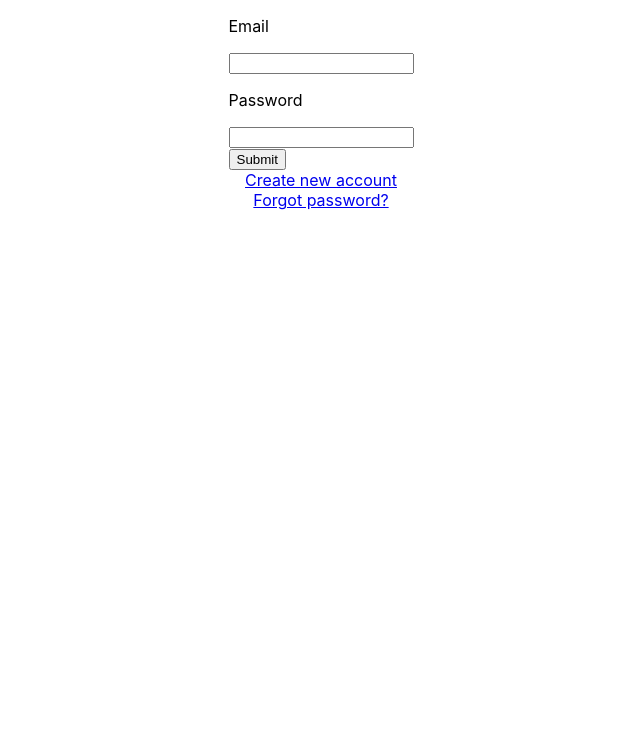
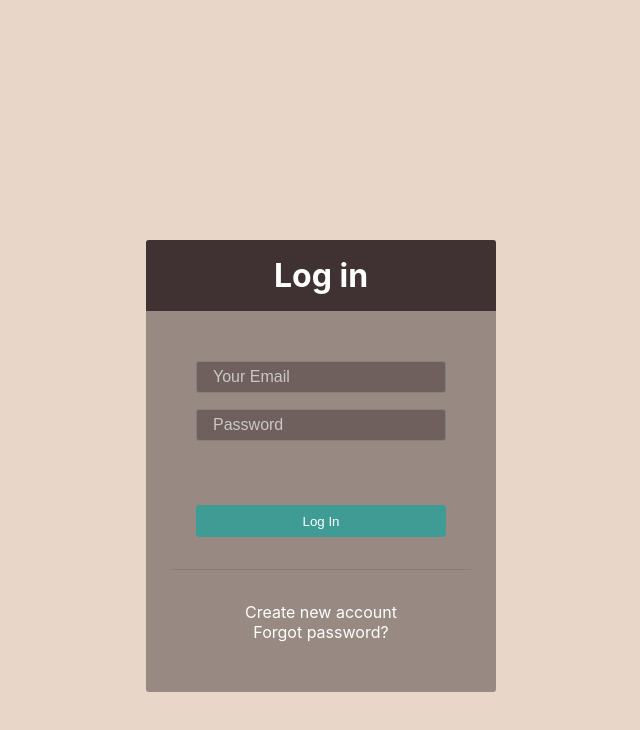
Before and after one commit to Scott-Andermann/review-scraper, a React (Create React App) app in the folder scraper-app/: page / in a window 1280 px wide. Shown: the top 730 px of the page, without its empty margins (319-959 px from the left). Built offline with nearby package versions, Linux system fonts and the light colour scheme.

Commit message:
style login page

```diff
--- a/scraper-app/src/components/App/App.css
+++ b/scraper-app/src/components/App/App.css
@@ -1,5 +1,13 @@
+* {
+  box-sizing: border-box;
+}
+
 ul {
   list-style: none;
+}
+
+p, h1 {
+  margin-block: 0;
 }
 
 .App {
--- a/scraper-app/src/components/Login/Login.css
+++ b/scraper-app/src/components/Login/Login.css
@@ -1,5 +1,113 @@
+.header-container {
+    display: flex;
+    align-items: center;
+    justify-content: center;
+    padding-top: 1rem;
+    padding-bottom: 1rem;
+    width: 100%;
+    color: white;
+    background-color: #403233;
+    border-radius: 3px 3px 0 0;
+}
+
 .login-wrapper {
     display: flex;
     flex-direction: column;
     align-items: center;
+    width: 100vw;
+    height: 100vh;
+    margin: auto;
+    background-color: #B57F504f;
 }
+
+.login-container {
+    display: flex;
+    flex-direction: column;
+    align-items: center;
+    justify-content: center;
+    margin: auto;
+    margin-top: 15rem;
+    width: 350px;
+    background-color: #40323378;
+    padding-bottom: 50px;
+    border-radius: 3px;
+}
+
+.login-form {
+    padding: 50px;
+    padding-bottom: 0px;
+}
+
+.input-label {
+    margin: auto;
+}
+
+.input-field {
+    margin: auto;
+    margin-bottom: 1rem;
+    font-size: 1rem;
+    padding-left: 1rem;
+    padding-right: 1rem;
+    width: 250px;
+    height: 2rem;
+    border-radius: 3px;
+    border: 1px solid gray;
+    background-color: #40323378;
+    color: #FBFFFE;
+}
+
+.input-field::placeholder {
+    color: #FBFFFE;
+    opacity: .65;
+}
+
+.input-field:focus {
+    border: 2px solid gray;
+    background-color: #FBFFFE;
+    color: black;
+    outline: none;
+}
+
+.submit-wrapper {
+    display: flex;
+    justify-content: center;
+    margin-top: 3rem;
+    margin-bottom: 2rem;
+}
+
+.submit-button {
+    width: 250px;
+    height: 2rem;
+    background-color: rgb(63, 156, 149);
+    border: 1px solid rgb(63, 156, 149);
+    border-radius: 3px;
+    color: white;
+    transition: linear 0.15s;
+}
+
+.submit-button:hover {
+    background-color: rgb(58, 148, 142);
+}
+
+.submit-button:active {
+    background-color: rgb(106, 192, 185);
+}
+
+.alt-actions {
+    display: flex;
+    flex-direction: column;
+    justify-content: center;
+    align-items: center;
+    width: 300px;
+    border-top: 1px solid gray;
+    padding-top: 2rem;
+}
+
+.login-link {
+    color: #FBFFFE;
+    text-decoration: none;
+}
+
+.login-link:hover {
+    text-decoration: underline;
+}
--- a/scraper-app/src/components/Login/Login.js
+++ b/scraper-app/src/components/Login/Login.js
@@ -13,6 +13,7 @@ const loginUser = async (credentials) => {
 }
 
 const Login = ({saveToken}) => {
+    // scottandermann@gmail.com / 123123
     const [username, setUsername] = useState('');
     const [password, setPassword] = useState('');
 
@@ -27,21 +28,28 @@ const Login = ({saveToken}) => {
 
     return (
         <div className="login-wrapper">
-            <form onSubmit={handleSubmit}>
-                <label>
-                    <p>Email</p>
-                    <input type='text' value={username} onChange={(e) => setUsername(e.target.value)}/>
-                </label>
-                <label>
-                    <p>Password</p>
-                    <input type='password' value={password} onChange={(e) => setPassword(e.target.value)}/>
-                </label>
-                <div>
-                    <button type='submit'>Submit</button>
+            <div className="login-container">
+                <div className='header-container'>
+                    <h1>Log in</h1>
                 </div>
-            </form>
-            <Link to='/create_account'>Create new account</Link>
-            <Link to='/account_recovery'>Forgot password?</Link>
+                <form className='login-form' onSubmit={handleSubmit}>
+                    <div className='input-label'>
+                        <input className='input-field' type='text' value={username} onChange={(e) => setUsername(e.target.value)} placeholder='Your Email' />
+                    </div>
+                    <div className='input-label'>
+                        <input className='input-field' type='password' value={password} onChange={(e) => setPassword(e.target.value)} placeholder='Password' />
+                    </div>
+
+                    <div className='submit-wrapper'>
+                        <button className='submit-button' type='submit'>Log In</button>
+                    </div>
+                </form>
+                <div className="alt-actions">
+                    <Link className='login-link' to='/create_account'>Create new account</Link>
+                    <Link className='login-link' to='/account_recovery'>Forgot password?</Link>
+
+                </div>
+            </div>
         </div>
      );
 }
--- a/scraper-app/src/components/Main/Main.js
+++ b/scraper-app/src/components/Main/Main.js
@@ -118,6 +118,10 @@ function App({token, removeToken}) {
         initializeData();
     }, []);
 
+    useEffect(() => {
+        updateCharts()
+    }, [selection]);
+
 
     return (
         <div className='App'>
@@ -131,7 +135,6 @@ function App({token, removeToken}) {
             <h4>Enter number of pages to scrape (max 50)</h4>
             <input type='number' value={pageCount} onChange={onPageChange}></input> */}
             <FileList allData={allData} selection={selection} setSelection={setSelection} changeCheck={changeCheck} deleteItem={deleteItem} downloadItem={downloadItem} />
-            <button onClick={updateCharts}>Update Charts</button>
             {csvData.length > 0 && <Graph data={csvData} />}
         </div>
     );
```
